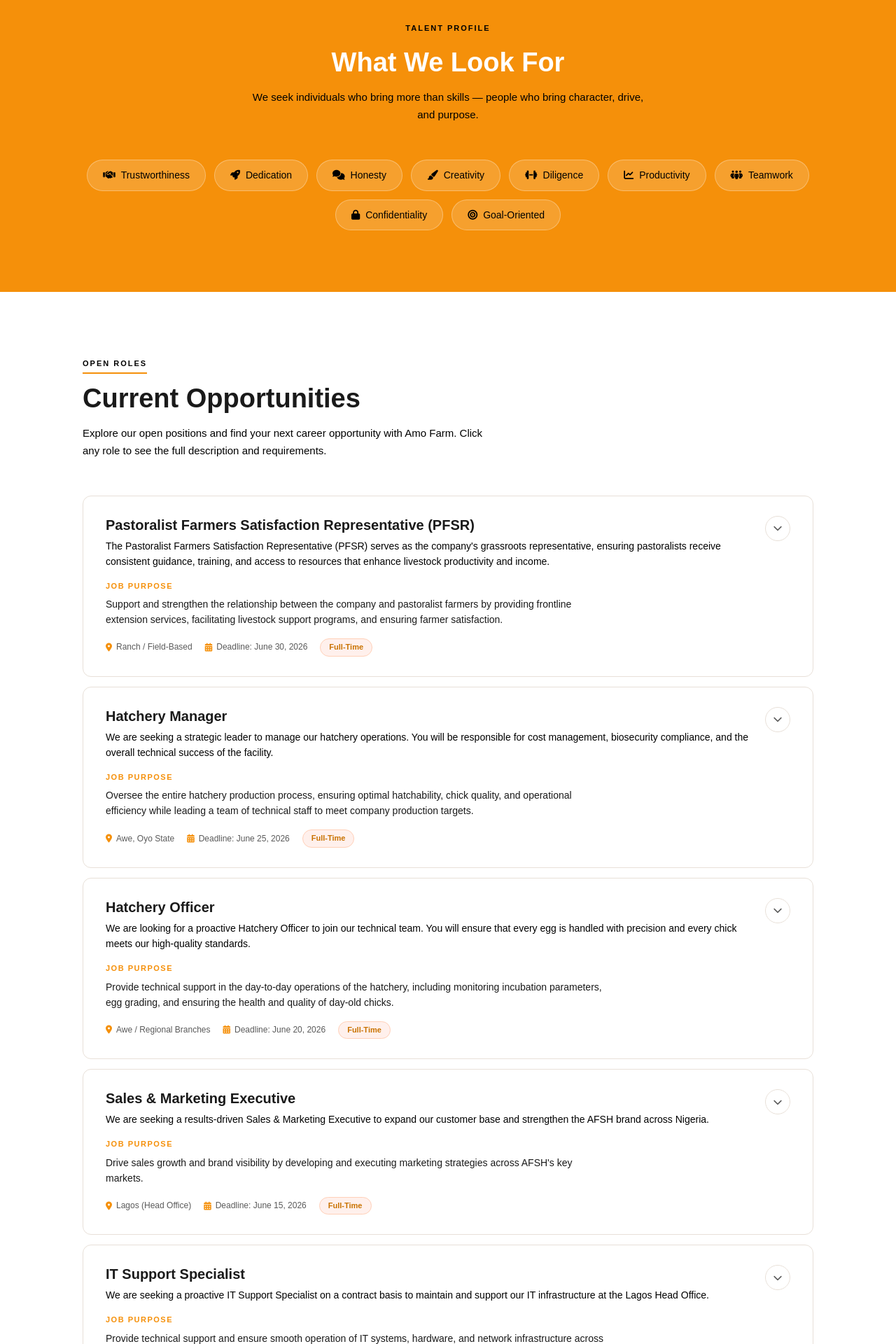
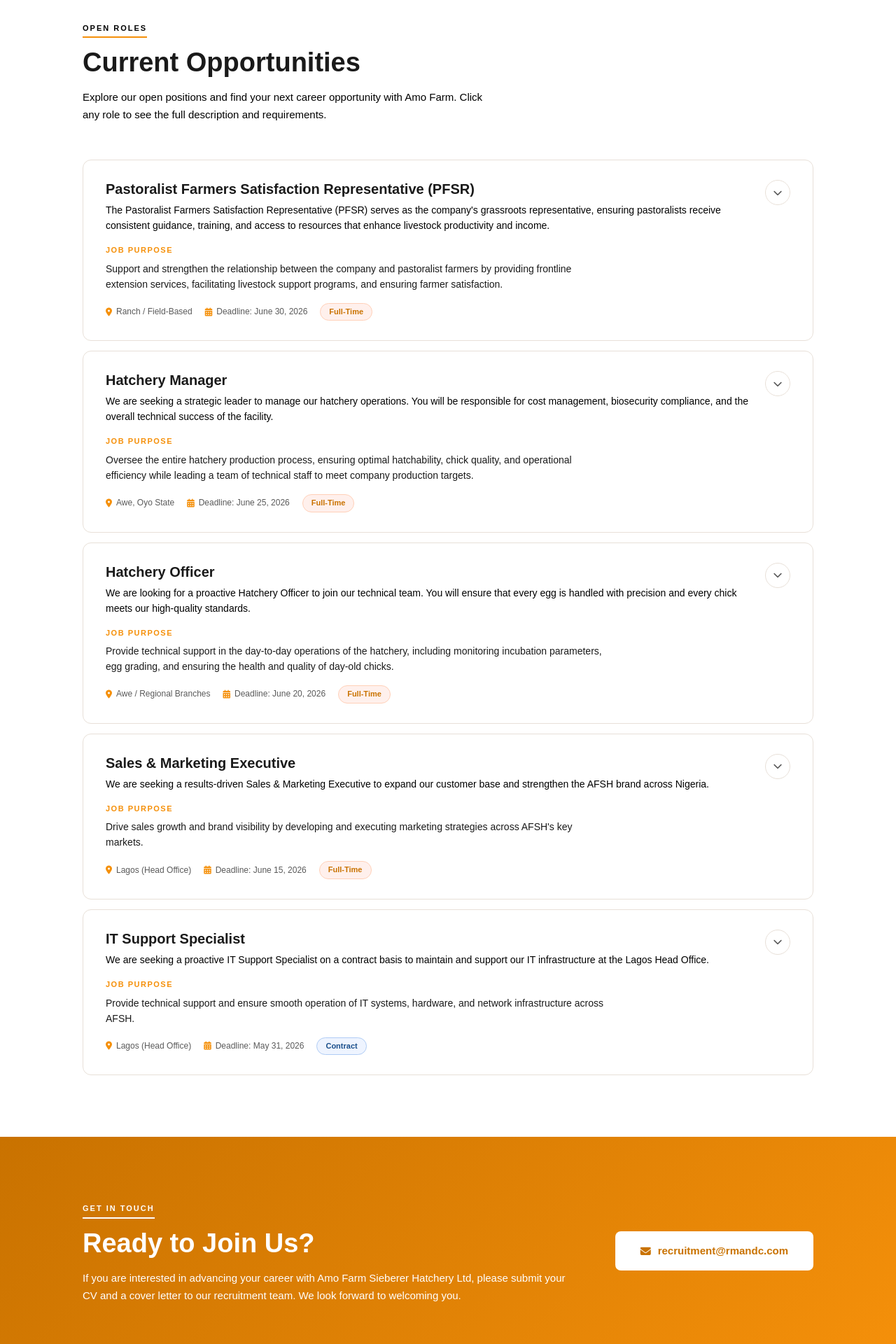
Before and after one commit to eniolaadebanjo60-afk/amofarms-react, a React (Vite) app: page /careers in a window 1280 px wide. Shown: the part 2000-3920 px from the top of the page at 70% size. Built offline with nearby package versions, Linux system fonts and the light colour scheme; a web font is replaced by a local one.

Commit message:
final project done

```diff
--- a/index.html
+++ b/index.html
@@ -2,8 +2,9 @@
 <html lang="en">
   <head>
     <meta charset="UTF-8" />
-    <link rel="icon" type="image/svg+xml" href="/vite.svg" />
+    <link rel="icon" type="image/png" href="/favicon.png" />
     <meta name="viewport" content="width=device-width, initial-scale=1.0" />
+    <meta name="format-detection" content="email=no" />
     <title>AFSH – The Source You Can Trust</title>
 
     <link
--- a/src/pages/Careers.jsx
+++ b/src/pages/Careers.jsx
@@ -143,31 +143,6 @@ export default function Careers() {
         </div>
       </section>
 
-      <section className="talent-section fade-in">
-        <div className="section-inner">
-          <div className="section-header" style={{ textAlign: 'center' }}>
-            <div className="section-tag">Talent Profile</div>
-            <h2 className="section-title" style={{ color: 'var(--white)' }}>
-              What We Look For
-            </h2>
-            <p
-              className="section-sub"
-              style={{ color: '#000', fontWeight: 500, margin: '0 auto' }}
-            >
-              We seek individuals who bring more than skills — people who bring
-              character, drive, and purpose.
-            </p>
-          </div>
-          <div className="talent-tags">
-            {talentTags.map((tag) => (
-              <div className="talent-tag" key={tag.label}>
-                <i className={`fa-solid ${tag.icon}`}></i> {tag.label}
-              </div>
-            ))}
-          </div>
-        </div>
-      </section>
-
       <section className="jobs-section fade-in" id="opportunities">
         <div className="section-inner">
           <div className="section-header">
@@ -268,21 +243,21 @@ export default function Careers() {
               </h2>
               <p
                 style={{
-                  color: 'rgba(255,255,255,0.75)',
+                  color: '#fff',
                   fontSize: 15,
-                  fontWeight: 300,
+                  fontWeight: 350,
                   lineHeight: '25px',
                 }}
               >
                 If you are interested in advancing your career with Amo Farm
-                Sieberer Hatchery Ltd., please submit your CV and a cover letter
+                Sieberer Hatchery Ltd, please submit your CV and a cover letter
                 to our recruitment team. We look forward to welcoming you.
               </p>
             </div>
-            <a href="mailto:recruitment@rmandc.com" className="apply-email-btn">
+            <div className="apply-email-btn static">
               <i className="fa-solid fa-envelope"></i>
               recruitment@rmandc.com
-            </a>
+            </div>
           </div>
         </div>
       </section>
--- a/src/styles/careers.css
+++ b/src/styles/careers.css
@@ -186,40 +186,6 @@
   font-size: 15px;
   color: #000;
   line-height: 25px;
-}
-
-.careers-page .talent-section {
-  background: var(--orange);
-  padding: 88px 0;
-}
-
-.careers-page .talent-tags {
-  display: flex;
-  flex-wrap: wrap;
-  gap: 12px;
-  justify-content: center;
-}
-
-.careers-page .talent-tag {
-  display: flex;
-  align-items: center;
-  gap: 8px;
-  background: rgba(255,255,255,0.15);
-  border: 1px solid rgba(255,255,255,0.3);
-  border-radius: 100px;
-  padding: 10px 22px;
-  font-size: 14px;
-  font-weight: 500;
-  color: #000;
-  transition: background 0.2s;
-}
-
-.careers-page .talent-tag:hover {
-  background: rgba(255,255,255,0.25);
-}
-
-.careers-page .talent-tag i {
-  font-size: 14px;
 }
 
 .careers-page .jobs-section {
@@ -481,6 +447,14 @@
   transform: translateY(-3px);
   box-shadow: 0 14px 36px rgba(0,0,0,0.2);
 }
+.careers-page .apply-email-btn.static {
+  cursor: default;
+}
+
+.careers-page .apply-email-btn.static:hover {
+  transform: none;
+  box-shadow: none;
+}
 
 @media (max-width: 960px) {
 .careers-page .page-hero {
--- a/src/styles/home.css
+++ b/src/styles/home.css
@@ -17,6 +17,7 @@
   background-size: cover;
   background-position: center;
   opacity: 0;
+  pointer-events: none;
   transition: opacity 0.8s ease;
   display: flex;
   align-items: flex-end;
@@ -25,6 +26,7 @@
 
 .home-page .hero-slide.active {
   opacity: 1;
+  pointer-events: auto;
 }
 
 .home-page .hero-overlay {
```
Also changed, not shown: public/favicon.png (added).
